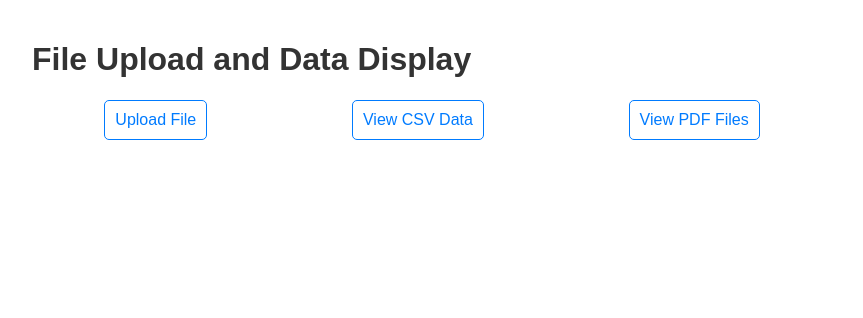
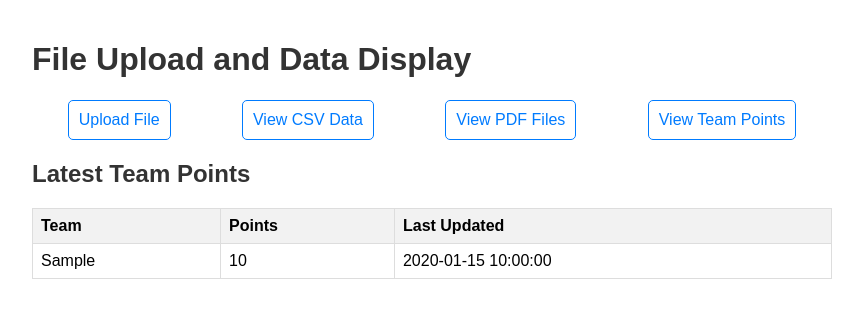
Before and after one commit to jsarsoun/autopath, a Flask app: page / in a window 1280 px wide. Shown: the top 318 px of the page, without its empty margins (208-1071 px from the left). Run offline with Flask 3, Linux system fonts and the light colour scheme; tables that the repository leaves empty hold one stand-in row (values such as "Sample post").

Commit message:
Committed changes to store team points data in the database and display the latest team points on the index page.

```diff
--- a/app.py
+++ b/app.py
@@ -1,7 +1,7 @@
 import os
 from flask import Flask, request, render_template, redirect, url_for, flash, send_file
 import pandas as pd
-from database import init_db, insert_data, get_all_data, get_pdf_files
+from database import init_db, insert_data, get_all_data, get_pdf_files, get_team_points, get_latest_team_points
 
 app = Flask(__name__)
 app.config['UPLOAD_FOLDER'] = 'uploads'
@@ -17,7 +17,8 @@ def allowed_file(filename):
 
 @app.route('/')
 def index():
-    return render_template('index.html')
+    latest_team_points = get_latest_team_points()
+    return render_template('index.html', latest_team_points=latest_team_points.to_dict(orient='records'))
 
 @app.route('/upload', methods=['GET', 'POST'])
 def upload_file():
@@ -44,7 +45,10 @@ def upload_file():
             try:
                 if file_type == 'csv':
                     df = pd.read_csv(filename)
-                    insert_data(df, file_type)
+                    if 'Team' in df.columns and 'Points' in df.columns:
+                        insert_data(df, 'team_points')
+                    else:
+                        insert_data(df, file_type)
                     os.remove(filename)  # Delete the CSV file after successful insertion
                 elif file_type == 'pdf':
                     insert_data(pd.DataFrame({'filename': [file.filename]}), file_type)
@@ -71,6 +75,12 @@ def view_pdf():
     pdf_files = get_pdf_files()
     return render_template('view_pdf.html', pdf_files=pdf_files)
 
+@app.route('/view_team_points')
+def view_team_points():
+    all_team_points = get_team_points()
+    latest_team_points = get_latest_team_points()
+    return render_template('view_team_points.html', all_team_points=all_team_points.to_dict(orient='records'), latest_team_points=latest_team_points.to_dict(orient='records'))
+
 @app.route('/download/<filename>')
 def download_file(filename):
     return send_file(os.path.join(app.config['UPLOAD_FOLDER'], filename), as_attachment=True)
--- a/database.py
+++ b/database.py
@@ -8,12 +8,18 @@ def init_db():
     c = conn.cursor()
     c.execute('DROP TABLE IF EXISTS csv_data')
     c.execute('DROP TABLE IF EXISTS pdf_files')
+    c.execute('DROP TABLE IF EXISTS team_points')
     c.execute('''CREATE TABLE csv_data
                  (id INTEGER PRIMARY KEY AUTOINCREMENT,
                   content TEXT)''')
     c.execute('''CREATE TABLE pdf_files
                  (id INTEGER PRIMARY KEY AUTOINCREMENT,
                   filename TEXT)''')
+    c.execute('''CREATE TABLE team_points
+                 (id INTEGER PRIMARY KEY AUTOINCREMENT,
+                  team TEXT,
+                  points INTEGER,
+                  timestamp DATETIME DEFAULT CURRENT_TIMESTAMP)''')
     conn.commit()
     conn.close()
 
@@ -27,6 +33,9 @@ def insert_data(df, file_type):
     elif file_type == 'pdf':
         filename = df['filename'].iloc[0]
         cursor.execute("INSERT INTO pdf_files (filename) VALUES (?)", (filename,))
+    elif file_type == 'team_points':
+        for _, row in df.iterrows():
+            cursor.execute("INSERT INTO team_points (team, points) VALUES (?, ?)", (row['Team'], row['Points']))
 
     conn.commit()
     conn.close()
@@ -55,3 +64,22 @@ def get_pdf_files():
     conn.close()
 
     return [{'id': row[0], 'filename': row[1]} for row in rows]
+
+def get_team_points():
+    conn = sqlite3.connect(DATABASE)
+    query = "SELECT * FROM team_points ORDER BY timestamp DESC"
+    df = pd.read_sql_query(query, conn)
+    conn.close()
+    return df
+
+def get_latest_team_points():
+    conn = sqlite3.connect(DATABASE)
+    query = """
+    SELECT team, points, MAX(timestamp) as timestamp
+    FROM team_points
+    GROUP BY team
+    ORDER BY points DESC
+    """
+    df = pd.read_sql_query(query, conn)
+    conn.close()
+    return df
--- a/requirements.txt
+++ b/requirements.txt
@@ -1,3 +1,5 @@
 flask==2.3.2
 pandas==2.0.3
 PyPDF2==3.0.1
+Flask==2.0.1
+pandas==1.3.3
--- a/templates/index.html
+++ b/templates/index.html
@@ -52,6 +52,7 @@
         <a href="{{ url_for('upload_file') }}">Upload File</a>
         <a href="{{ url_for('view_csv') }}">View CSV Data</a>
         <a href="{{ url_for('view_pdf') }}">View PDF Files</a>
+        <a href="{{ url_for('view_team_points') }}">View Team Points</a>
     </div>
 
     {% with messages = get_flashed_messages(with_categories=true) %}
@@ -61,5 +62,25 @@
             {% endfor %}
         {% endif %}
     {% endwith %}
+
+    <h2>Latest Team Points</h2>
+    <table>
+        <thead>
+            <tr>
+                <th>Team</th>
+                <th>Points</th>
+                <th>Last Updated</th>
+            </tr>
+        </thead>
+        <tbody>
+            {% for point in latest_team_points %}
+            <tr>
+                <td>{{ point.team }}</td>
+                <td>{{ point.points }}</td>
+                <td>{{ point.timestamp }}</td>
+            </tr>
+            {% endfor %}
+        </tbody>
+    </table>
 </body>
 </html>
```
